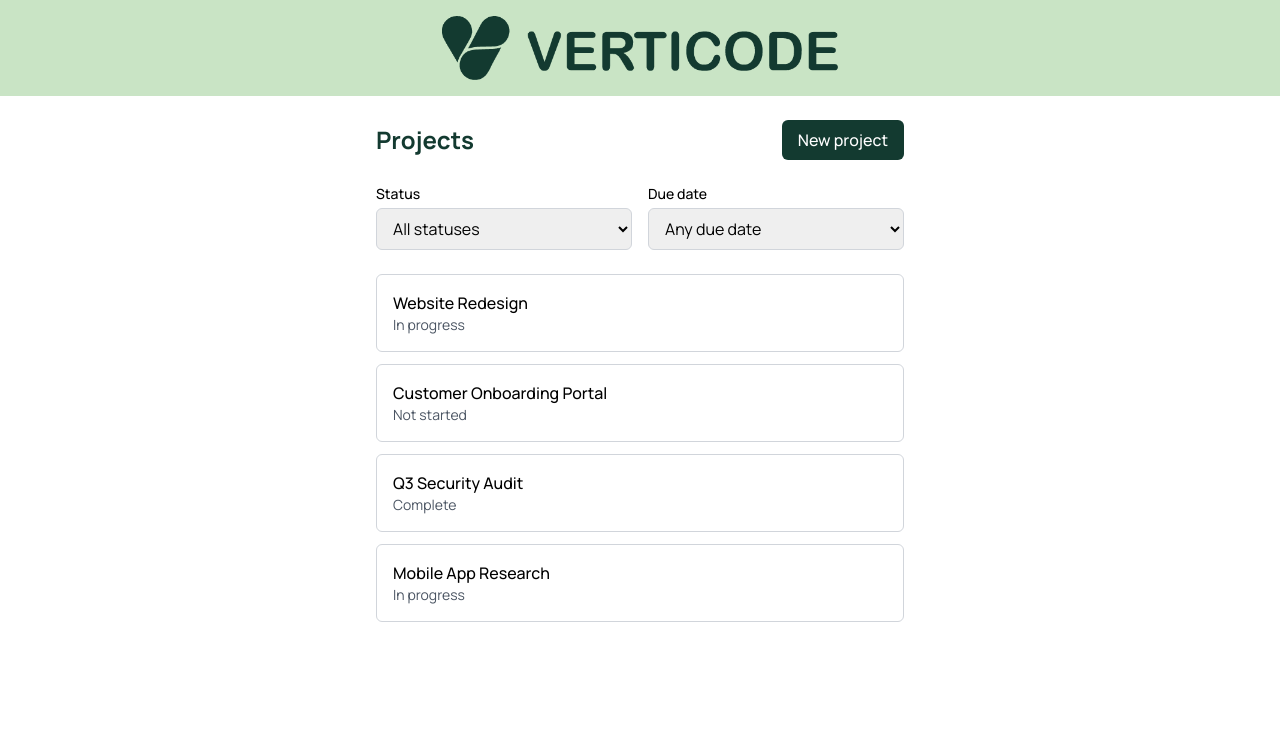
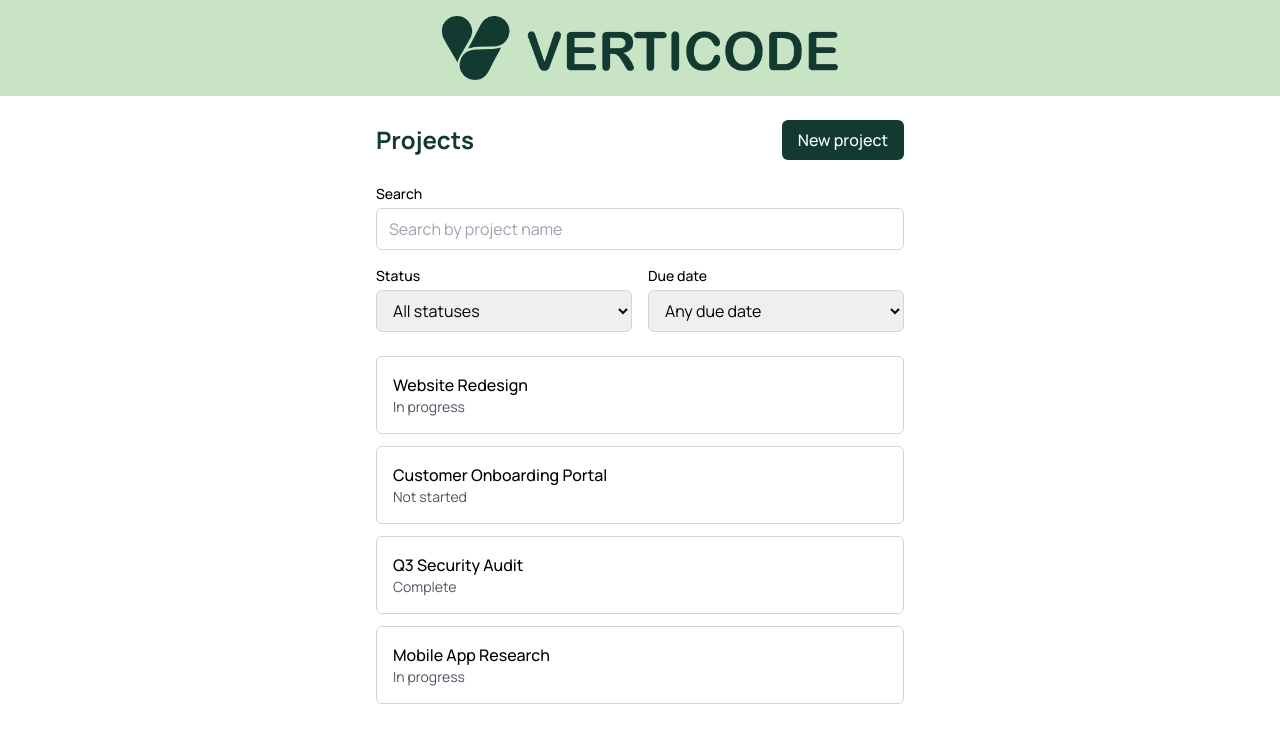
Before and after one commit to amorourke/Verticode-tech-test, a React (Vite) app: page / in a window 1280 px wide. Shown: the top 742 px of the page. Built offline with nearby package versions, Linux system fonts and the light colour scheme.

Commit message:
add search by project name

```diff
--- a/src/components/ProjectList.tsx
+++ b/src/components/ProjectList.tsx
@@ -19,13 +19,14 @@ export default function ProjectList({ projects }: ProjectListProps) {
   const [searchParams, setSearchParams] = useSearchParams();
   const filters = parseProjectFilters(searchParams);
   const visibleProjects = filterProjects(projects, filters);
-  const hasActiveFilters = filters.status !== "all" || filters.dueDate !== "all";
+  const hasActiveFilters =
+    filters.search.trim() !== "" || filters.status !== "all" || filters.dueDate !== "all";
 
   function updateFilter(key: keyof ProjectFilters, value: string) {
     setSearchParams(
       (prev) => {
         const next = new URLSearchParams(prev);
-        if (value === "all") next.delete(key);
+        if (value === "" || value === "all") next.delete(key);
         else next.set(key, value);
         return next;
       },
@@ -40,6 +41,18 @@ export default function ProjectList({ projects }: ProjectListProps) {
         <Link to="/projects/new" className="rounded-md bg-green px-4 py-2 font-medium text-white">
           New project
         </Link>
+      </div>
+
+      <div className="mb-4">
+        <label htmlFor="search" className={LABEL}>Search</label>
+        <input
+          id="search"
+          type="search"
+          placeholder="Search by project name"
+          className={SELECT}
+          value={filters.search}
+          onChange={(e) => updateFilter("search", e.target.value)}
+        />
       </div>
 
       <div className="mb-6 grid gap-4 sm:grid-cols-2">
--- a/src/utils/filterProjects.ts
+++ b/src/utils/filterProjects.ts
@@ -4,6 +4,7 @@ export type StatusFilter = ProjectStatus | "all";
 export type DueDateFilter = "all" | "overdue" | "next7" | "next30" | "none";
 
 export interface ProjectFilters {
+  search: string;
   status: StatusFilter;
   dueDate: DueDateFilter;
 }
@@ -21,6 +22,7 @@ export function parseProjectFilters(params: URLSearchParams): ProjectFilters {
   const dueDate = params.get("dueDate");
 
   return {
+    search: params.get("search") ?? "",
     status: isStatus(status) ? status : "all",
     dueDate: isDueDateFilter(dueDate) ? dueDate : "all",
   };
@@ -31,8 +33,11 @@ export function filterProjects(
   filters: ProjectFilters,
   today: Date = new Date()
 ): IProject[] {
+  const search = filters.search.trim().toLowerCase();
+
   return projects.filter(
     (project) =>
+      project.name.toLowerCase().includes(search) &&
       (filters.status === "all" || project.status === filters.status) &&
       matchesDueDate(project, filters.dueDate, today)
   );
```
